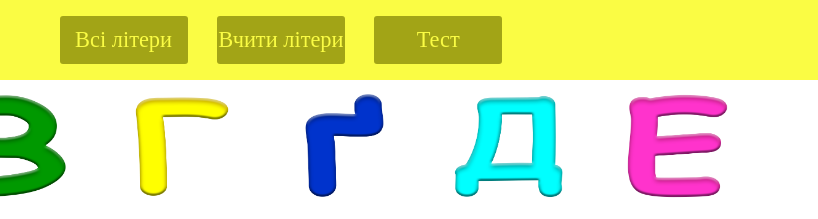
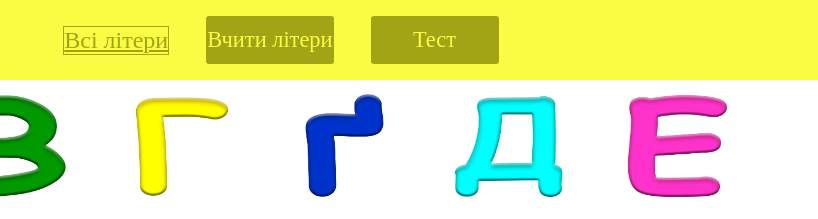
Before and after one commit to s-dorosh/abetka, a plain HTML site: page index.html in a window 1280 px wide. Shown: the top 219 px of the page, 462-1280 px from the left. Drawn offline with nearby package versions, Linux system fonts and the light colour scheme; files whose address does not match are found by name.

Commit message:
Update index.html

```diff
--- a/index.html
+++ b/index.html
@@ -17,7 +17,7 @@
 		</div>
 		<nav class="nav">
 			<ul class="menu">
-				<a href="index.html" class="menu__link">
+				<a href="index.html" class="menu__link-hover">
 					<li>Всі літери</li>
 				</a>
 				<a href="html/slider.html" class="menu__link">
```
